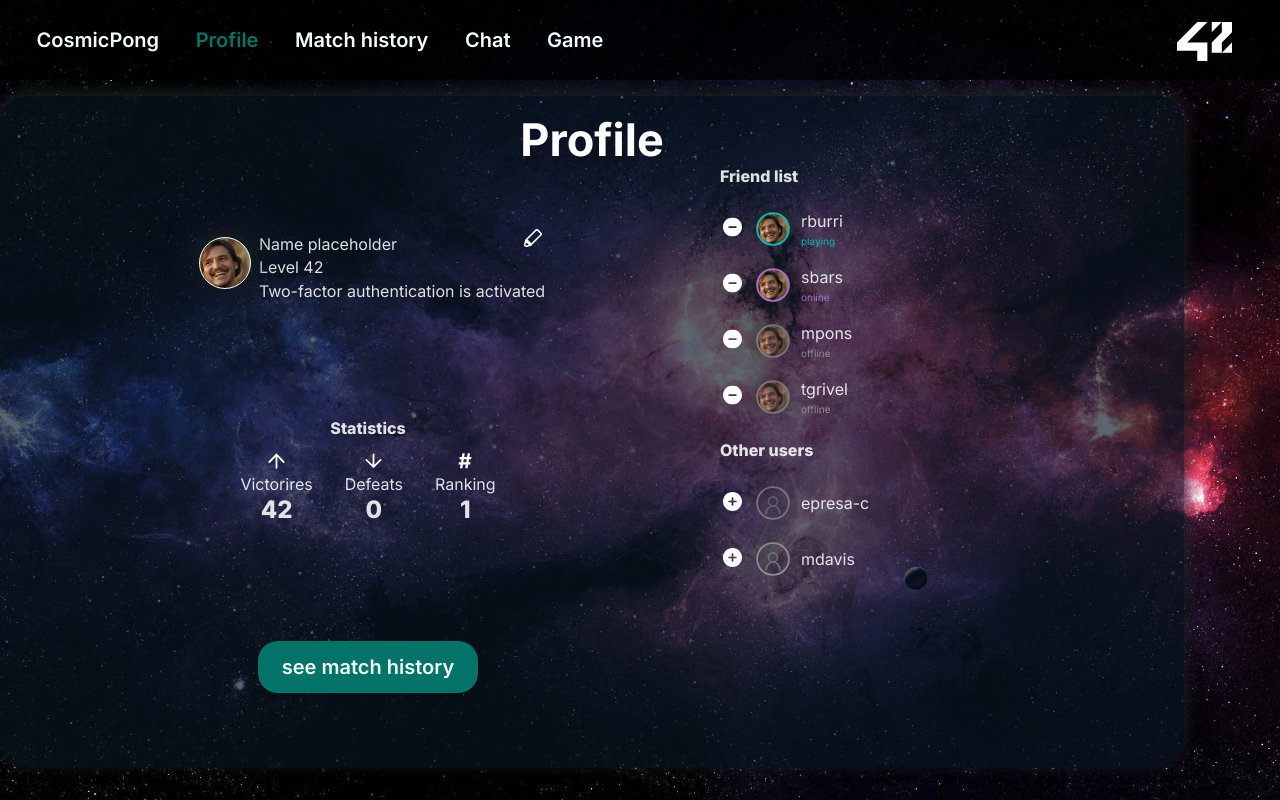
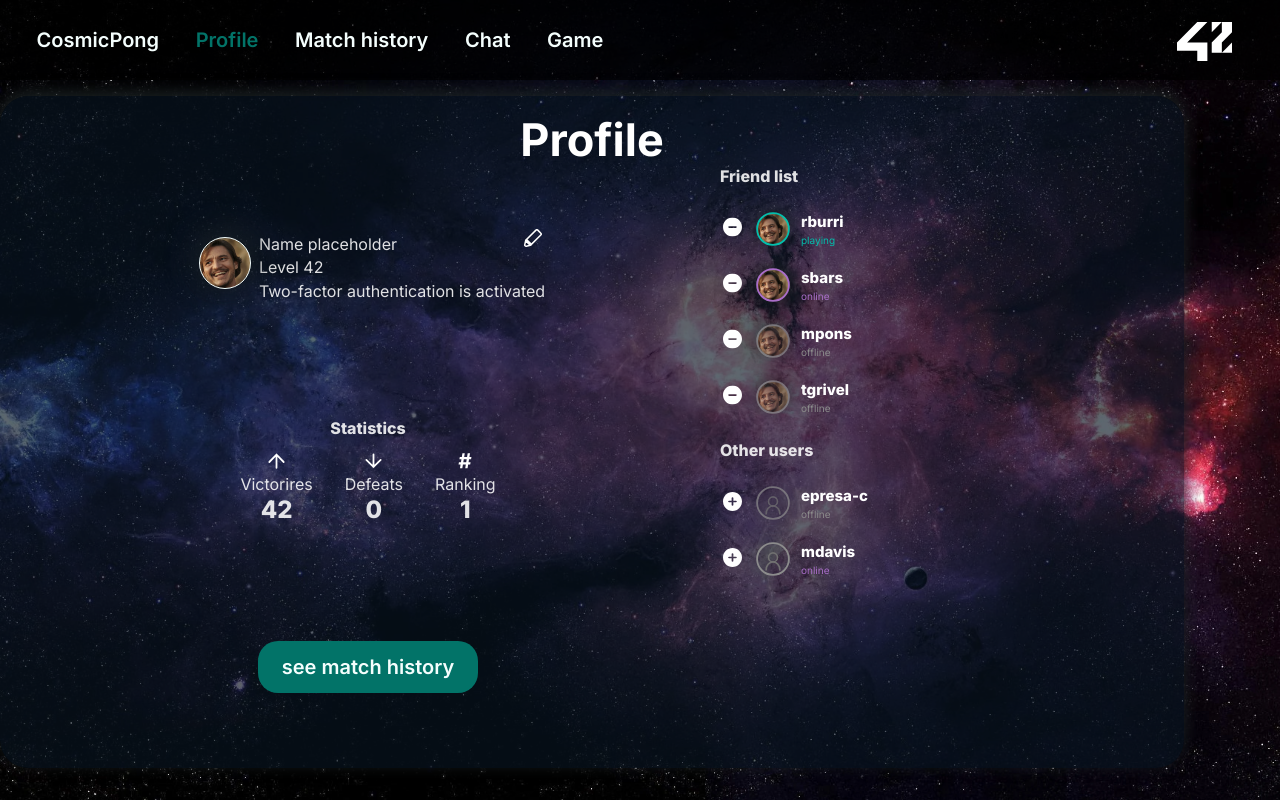
Before and after one commit to eprei/42_ft_transcendence, a React (Vite) app in the folder frontend/: page /profile in a window 1280 px wide. Built offline with nearby package versions, Linux system fonts and the light colour scheme.

Commit message:
Update frontend/src/components/profile/Friend.tsx
change some divs for more appropriate html tags, like p or h3.
change isFriend ternary to change only the icon and the function and not the element itself.

Co-authored-by: Robin Burri <robinburri@tutanota.com>

```diff
--- a/frontend/src/components/profile/Friend.tsx
+++ b/frontend/src/components/profile/Friend.tsx
@@ -67,29 +67,25 @@ const Friend = ({ name, picture, status, isFriend }: FriendProps) => {
     }
 
     return (
-        <div className={styles.container}>
-            <span>
-                {isFriend ? (
+   <div className={styles.container}>
+            <div>
+                {
                     <ClickableIcon
-                        icon={IconRemoveFriend}
-                        onClick={removeFriend}
+                        icon={isFriend ? IconRemoveFriend : IconAddFriend}
+                        onClick={isFriend ? removeFriend : addFriend}
                     />
-                ) : (
-                    <ClickableIcon icon={IconAddFriend} onClick={addFriend} />
-                )}
-            </span>
-            <span
+                }
+            </div>
+            <div
                 className={styles.profilePicture}
                 style={profilePictureStyle}
-            ></span>
-            <span className={styles.nameAndStatus}>
-                <span className={styles.name}>{name}</span>
-                {isFriend ? (
-                    <span className={`${styles.status} ${statusColorClass}`}>
-                        {status}
-                    </span>
-                ) : null}
-            </span>
+            ></div>
+            <div className={styles.nameAndStatus}>
+                <h3>{name}</h3>
+                <p className={`${styles.status} ${statusColorClass}`}>
+                    {status}
+                </p>
+            </div>
         </div>
     )
 }
```
